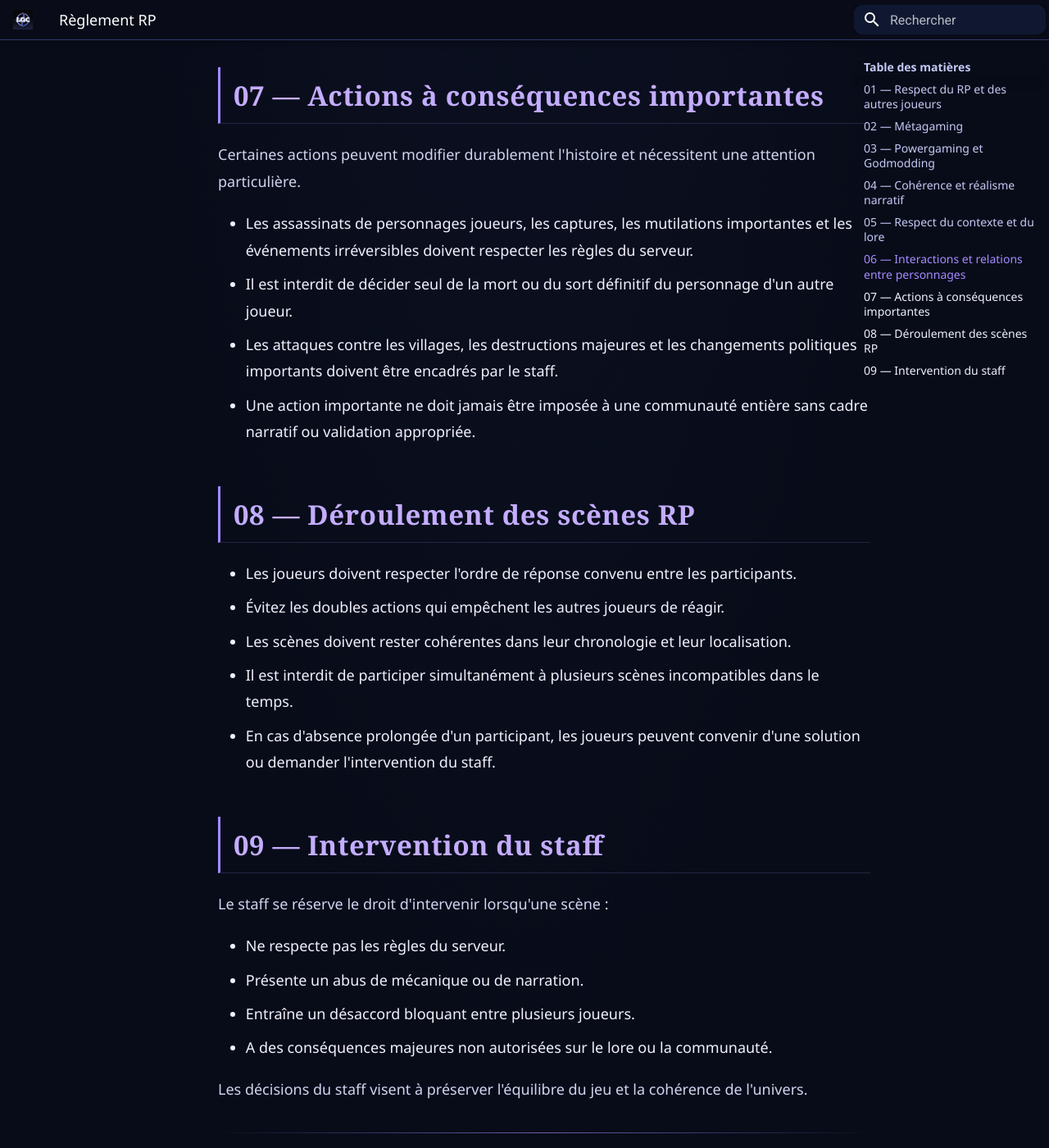
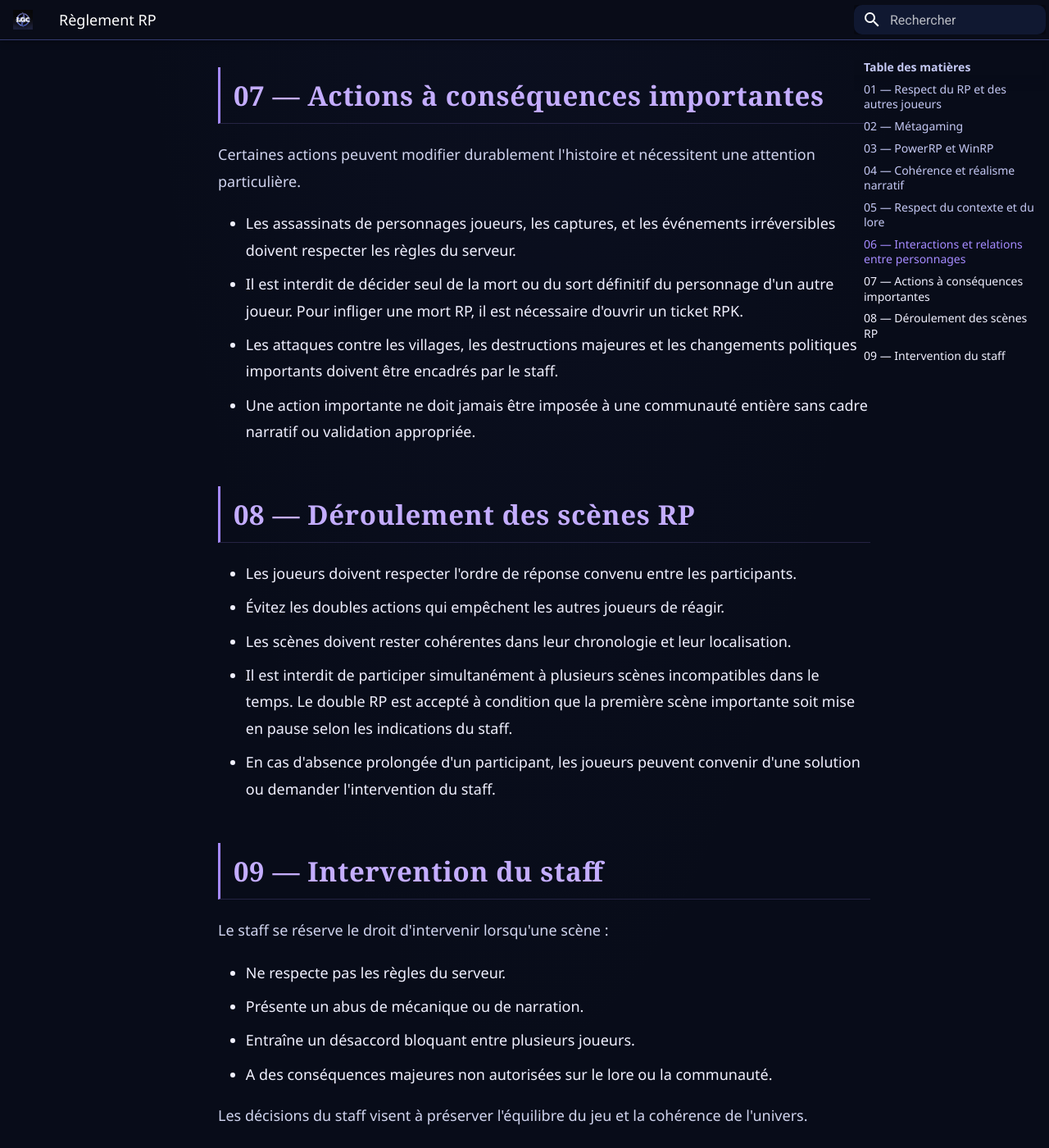
Before and after one commit to Foetic/naruto-legacy-wiki, an MkDocs documentation site: the page built from docs/reglement/regles-rp.md, in a window 1280 px wide and 1400 px high, scrolled down 3886 px. Shown: the whole window at 82% size. Built offline with MkDocs 1.6.1 and Material for MkDocs 9.7.7, drawn with Linux system fonts in a browser that asks for light colours; some of the changed text lies outside the part shown.

Commit message:
Update regles-rp.md

```diff
--- a/docs/reglement/regles-rp.md
+++ b/docs/reglement/regles-rp.md
@@ -25,17 +25,17 @@ Le métagaming consiste à utiliser des informations obtenues HRP par son person
 - Les secrets, identités, capacités ou projets d'un personnage doivent être découverts par des moyens RP.
 - Il est interdit d'utiliser les connaissances du joueur pour prendre des décisions que son personnage ne pourrait normalement pas prendre.
 
-## 03 — Powergaming et Godmodding
+## 03 — PowerRP et WinRP
 
 Ces pratiques nuisent à l'équilibre du jeu et sont interdites.
 
-**Powergaming :**
+**PowerRP :**
 
 - Imposer des actions irréalisables ou exagérées à son personnage.
 - Exploiter les limites du système de jeu pour obtenir un avantage injustifié.
 - Enchaîner des actions sans laisser de possibilité de réaction à l'adversaire.
 
-**Godmodding :**
+**WinRP :**
 
 - Déclarer automatiquement qu'une attaque touche sa cible sans lui laisser la possibilité de réagir.
 - Décider qu'une technique fonctionne systématiquement, quelles que soient les circonstances.
@@ -76,8 +76,8 @@ La puissance d'un personnage ne lui donne pas le droit d'ignorer les règles du
 
 Certaines actions peuvent modifier durablement l'histoire et nécessitent une attention particulière.
 
-- Les assassinats de personnages joueurs, les captures, les mutilations importantes et les événements irréversibles doivent respecter les règles du serveur.
-- Il est interdit de décider seul de la mort ou du sort définitif du personnage d'un autre joueur.
+- Les assassinats de personnages joueurs, les captures, et les événements irréversibles doivent respecter les règles du serveur.
+- Il est interdit de décider seul de la mort ou du sort définitif du personnage d'un autre joueur. Pour infliger une mort RP, il est nécessaire d'ouvrir un ticket RPK.
 - Les attaques contre les villages, les destructions majeures et les changements politiques importants doivent être encadrés par le staff.
 - Une action importante ne doit jamais être imposée à une communauté entière sans cadre narratif ou validation appropriée.
 
@@ -86,7 +86,7 @@ Certaines actions peuvent modifier durablement l'histoire et nécessitent une at
 - Les joueurs doivent respecter l'ordre de réponse convenu entre les participants.
 - Évitez les doubles actions qui empêchent les autres joueurs de réagir.
 - Les scènes doivent rester cohérentes dans leur chronologie et leur localisation.
-- Il est interdit de participer simultanément à plusieurs scènes incompatibles dans le temps.
+- Il est interdit de participer simultanément à plusieurs scènes incompatibles dans le temps. Le double RP est accepté à condition que la première scène importante soit mise en pause selon les indications du staff.
 - En cas d'absence prolongée d'un participant, les joueurs peuvent convenir d'une solution ou demander l'intervention du staff.
 
 ## 09 — Intervention du staff
```
Also changed, not shown: other parts of docs/reglement/regles-rp.md (+0 -2 lines).
